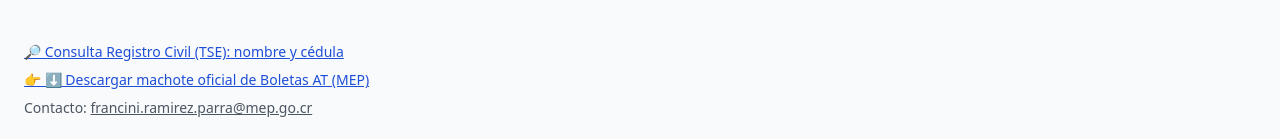
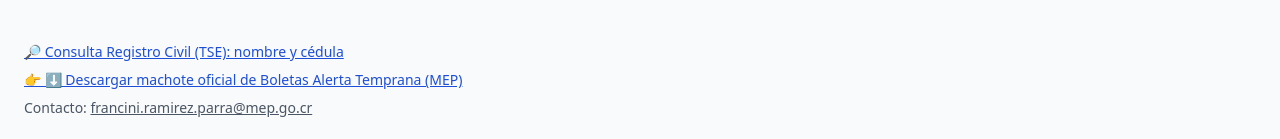
Before and after one commit to parrafran87-dev/upre-alerta-temprana, a React (Vite) app: page / in a window 1280 px wide. Shown: the part 1342-1481 px from the top of the page. Built offline with nearby package versions, Linux system fonts and the light colour scheme.

Commit message:
Update App.tsx

```diff
--- a/src/App.tsx
+++ b/src/App.tsx
@@ -450,7 +450,7 @@
       rel="noopener noreferrer"
       className="text-blue-700 underline font-medium"
     >
-      👉 ⬇️ Descargar machote oficial de Boletas AT (MEP)
+      👉 ⬇️ Descargar machote oficial de Boletas Alerta Temprana (MEP)
     </a>
     <div className="text-gray-600">
       Contacto: <a href="mailto:francini.ramirez.parra@mep.go.cr" className="underline">francini.ramirez.parra@mep.go.cr</a>
```
